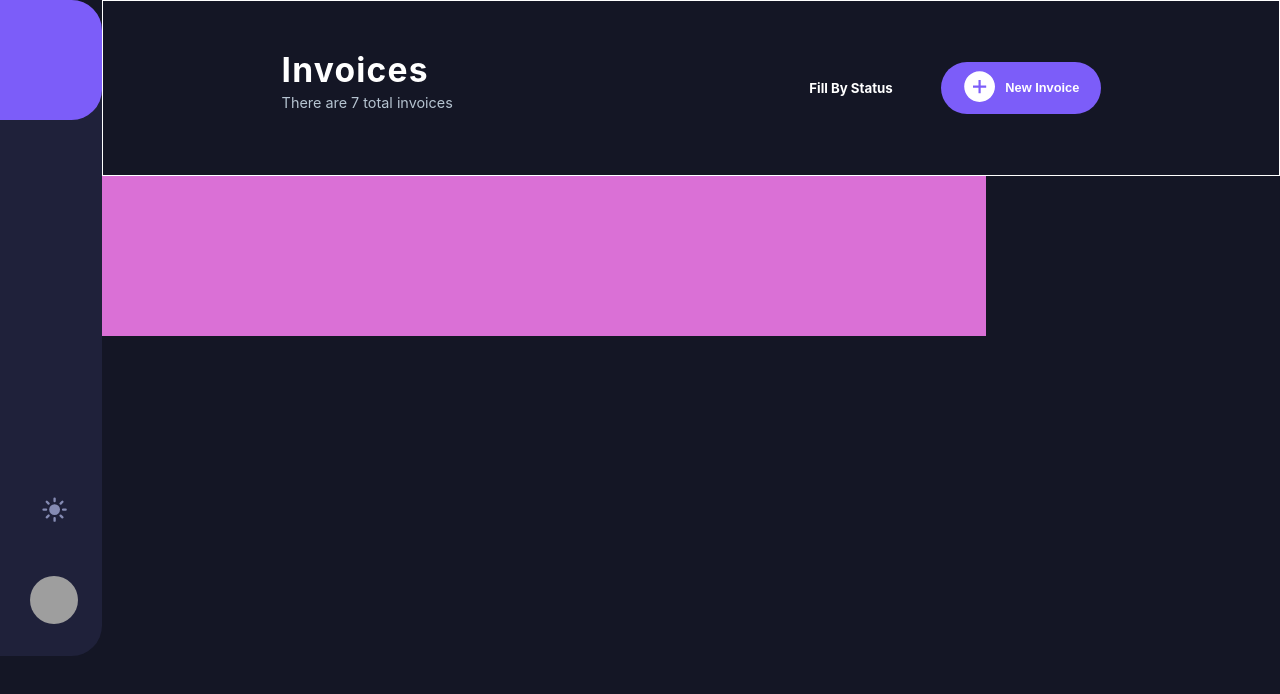
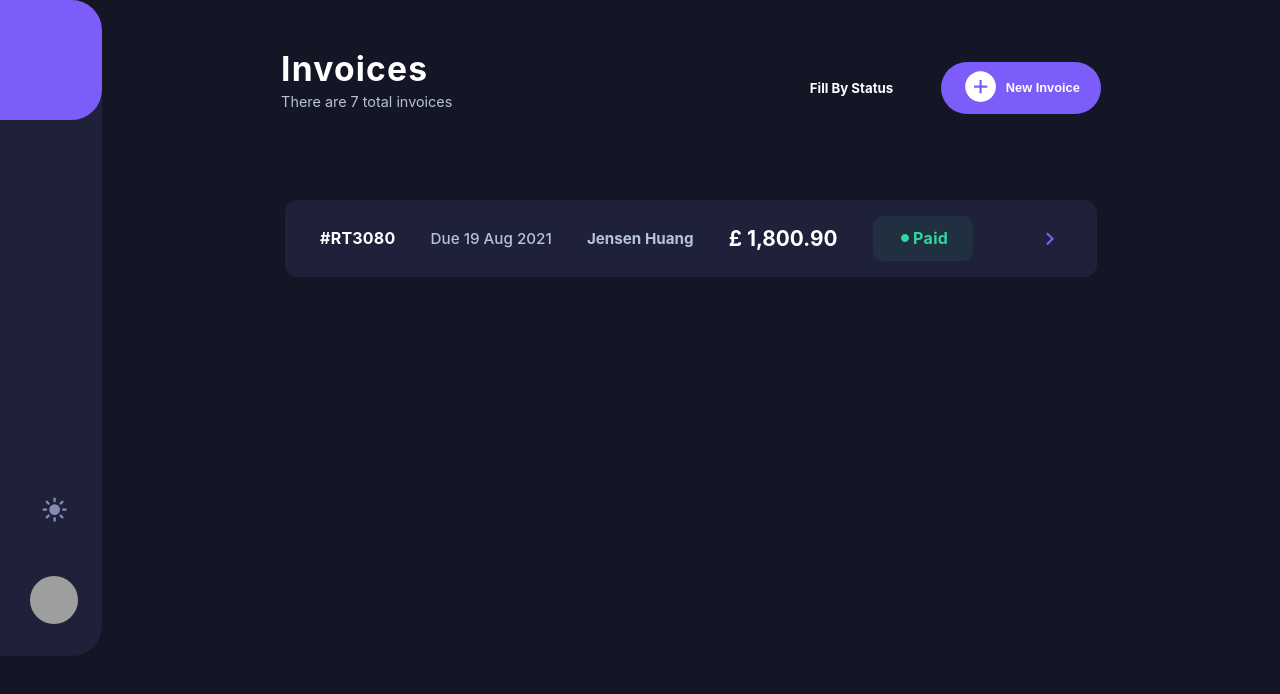
Before and after one commit to Vigneshkalithas/invoice-client, a React (Vite) app: page / in a window 1280 px wide. Shown: the top 694 px of the page. Built offline with nearby package versions, Linux system fonts and the light colour scheme; grey boxes are pictures that could not be loaded.

Commit message:
completed single invoices

```diff
--- a/src/Pages/Invoice.jsx
+++ b/src/Pages/Invoice.jsx
@@ -2,6 +2,8 @@ import React from "react";
 import "../Styles/invoice.css";
 import "../Styles/invoice.css";
 import { AiFillPlusCircle } from "react-icons/ai";
+import { MdKeyboardArrowRight } from "react-icons/md";
+import { GoPrimitiveDot } from "react-icons/go";
 
 function Invoice() {
   return (
@@ -25,7 +27,20 @@ function Invoice() {
           </div>
         </div>
         <div className="cards-head">
-          <div className="cards"></div>
+          <div className="cards">
+            <h5>#RT3080</h5>
+            <p className="date">Due 19 Aug 2021</p>
+            <p className="name">Jensen Huang</p>
+            <h3 className="amount">£ 1,800.90</h3>
+            <div className="card-status">
+              <div className="status">
+                <GoPrimitiveDot />
+                Paid
+              </div>
+
+              <MdKeyboardArrowRight className="goArrow" />
+            </div>
+          </div>
         </div>
       </div>
     </>
--- a/src/Styles/invoice.css
+++ b/src/Styles/invoice.css
@@ -15,7 +15,7 @@
     display: flex;
     justify-content: center;
     /* align-items: center; */
-    border: 1px solid white;
+    /* border: 1px solid white; */
     width: 100%;
     height: 11rem;
 
@@ -74,10 +74,73 @@
 .cards-head {
     width: 100%;
     display: flex;
+    justify-content: center;
 }
 
 .cards {
-    width: 75%;
-    height: 10rem;
-    background-color: orchid;
+    width: 69%;
+    height: 4.8rem;
+    background-color: var(--primayClr);
+    border-radius: 0.8rem;
+    margin: 1.5rem 0rem;
+    display: flex;
+    justify-content: space-evenly;
+    align-items: center;
+    cursor: pointer;
+
 }
+
+.cards:hover {
+    border: 1px solid var(--appClr);
+
+}
+
+.card-status {
+    display: flex;
+    justify-content: space-between;
+    gap: 4rem;
+    align-items: center;
+    height: 4.8rem;
+
+}
+
+.goArrow {
+    font-size: 1.6rem;
+    color: var(--appClr);
+}
+
+.status {
+    width: 100px;
+    height: 45px;
+    background-color: #203040;
+    color: #32d59e;
+    border-radius: 10px;
+    display: flex;
+    justify-content: center;
+    align-items: center;
+    font-size: 0.9rem;
+    font-weight: bold;
+    font-size: 1rem;
+    letter-spacing: 0.3px;
+}
+
+.cards h5 {
+    font-size: 1rem;
+    letter-spacing: 0.2px;
+}
+
+.date {
+    font-size: 0.95rem;
+    font-weight: 500;
+    color: var(--txt2Clr);
+}
+
+.name {
+    font-size: 0.95rem;
+    font-weight: bold;
+    color: var(--txt2Clr);
+}
+
+.amount {
+    font-size: 1.3rem;
+}
```
Also changed, not shown: src/Helper/CardDetail.js (added).
